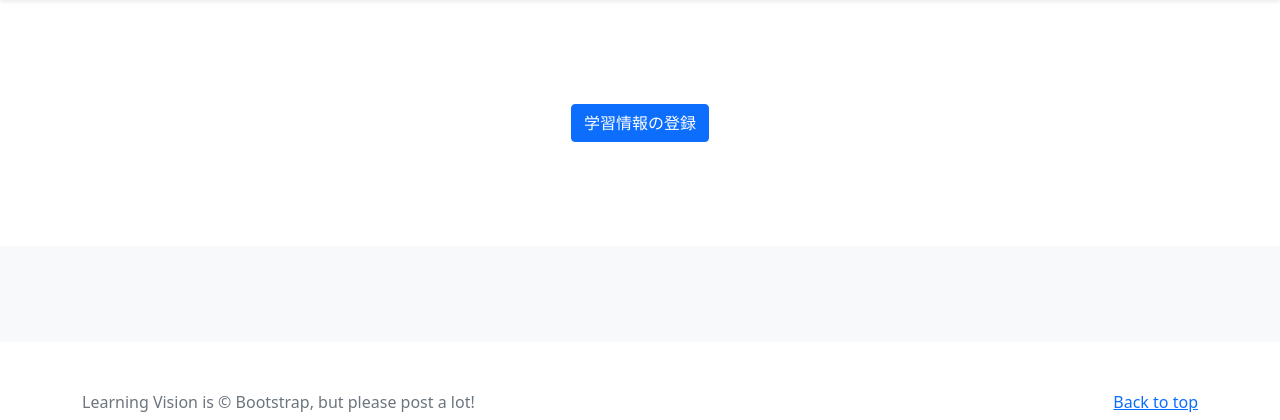
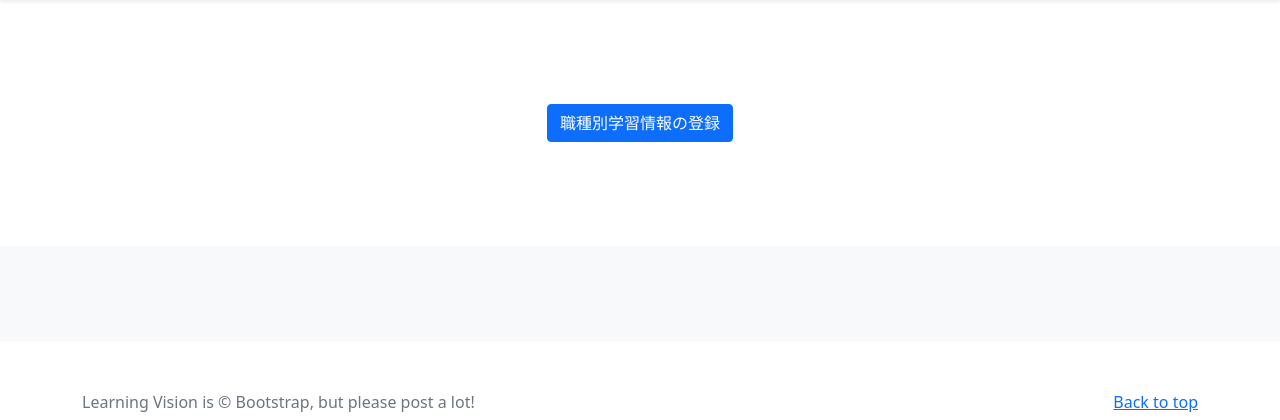
Before and after one commit to kolinz/learning-vision-a11, a Django app: page /line/1 in a window 1280 px wide. Shown: the part 56-476 px from the top of the page. Run offline with Django 3.2, Linux system fonts and the light colour scheme; a user stored in the database is signed in; data that the repository does not hold is empty.

Commit message:
仕事 >> 職種 に修正

```diff
--- a/edu/templates/line_title.html
+++ b/edu/templates/line_title.html
@@ -2,7 +2,7 @@
         {% for record in object_list|slice:":1" %}
         <nav style="--bs-breadcrumb-divider: '>';" aria-label="breadcrumb">
               <ol class="breadcrumb">
-              <li class="breadcrumb-item"><a href="/m">仕事別学習情報</a></li>
+              <li class="breadcrumb-item"><a href="/m">職種別学習情報</a></li>
               <li class="breadcrumb-item active" aria-current="page">{{ record.line.title }}</li>
               </ol>
         </nav>
@@ -21,12 +21,12 @@
       <!-- ナビゲーションボタン -->
         {% if user.is_authenticated  %}
       <!-- ログイン中のボタン -->
-          <a href="{% url 'edu:post' %}"
-              class="btn btn-primary my-2">学習情報の登録</a>
+          <a href="{% url 'edu:post_job' %}"
+              class="btn btn-primary my-2">職種別学習情報の登録</a>
           {% else %}
         <!-- ログイン状態ではないときのボタン -->
           <a href="/m"
-                class="btn btn-info my-3">仕事別学習情報</a>
+                class="btn btn-info my-3">職種別学習情報</a>
         {% endif %}
       </div>
     </div>
```
